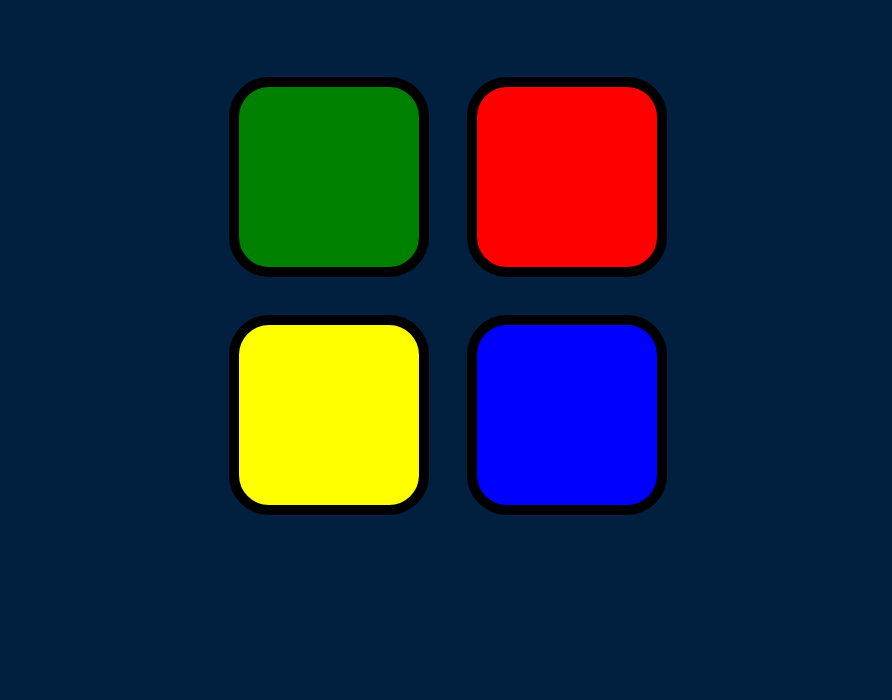
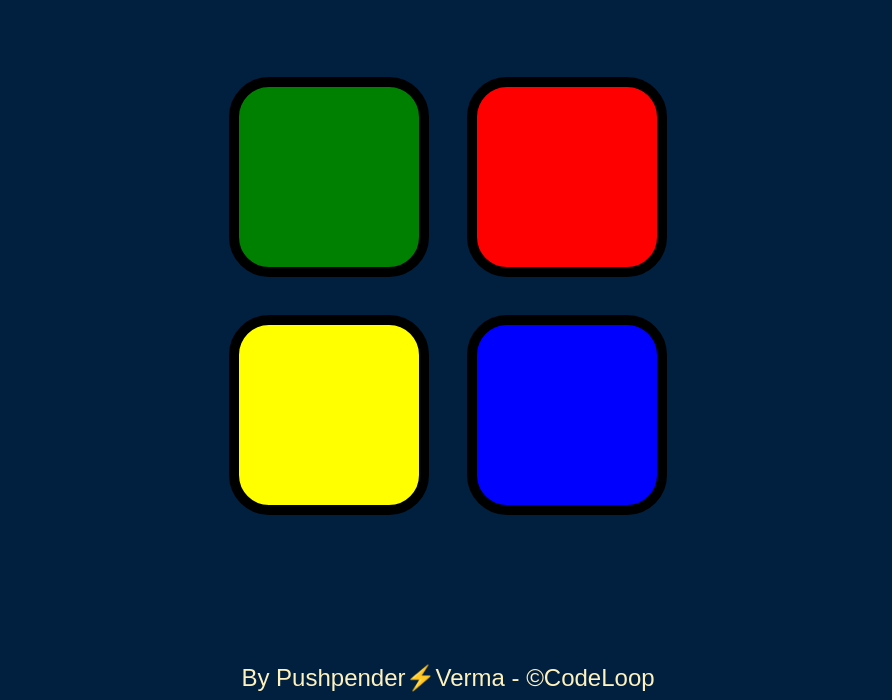
Before and after one commit to Pushpender0/Simon-Game, a plain HTML site: page index.html in a window 1280 px wide. Shown: the part 108-808 px from the top of the page, without its empty margins (192-1084 px from the left). Drawn offline with nearby package versions, Linux system fonts and the light colour scheme.

Commit message:
Update index.html

```diff
--- a/index.html
+++ b/index.html
@@ -34,6 +34,7 @@
     </div>
 
   </div>
+  <footer><a href="https://pushpender-portfolio.netlify.app/">By Pushpender⚡Verma - ©CodeLoop</a></footer>
 <script src="https://ajax.googleapis.com/ajax/libs/jquery/3.7.1/jquery.min.js"></script>
 <script src="game.js"></script>
 </body>
```
